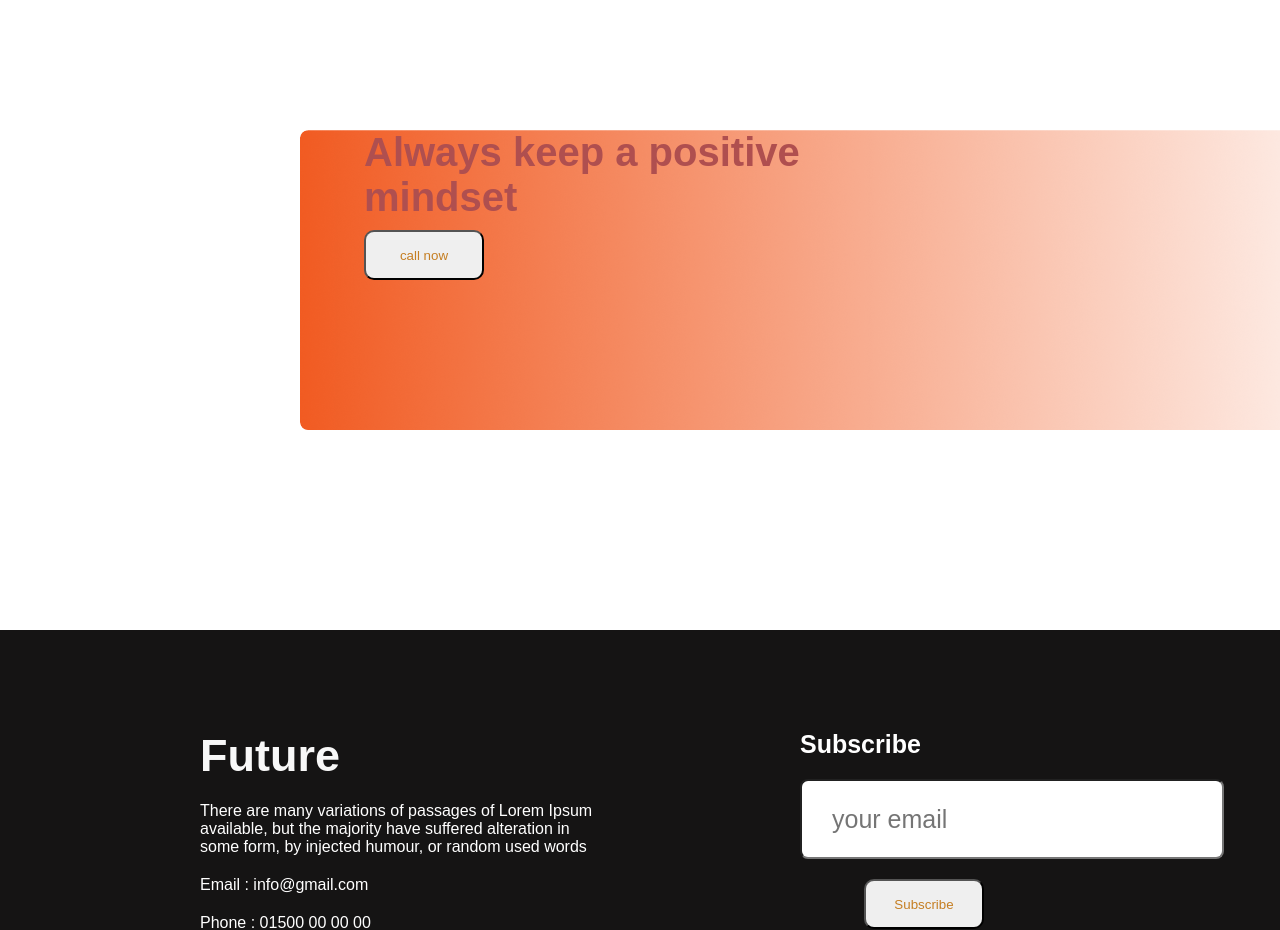
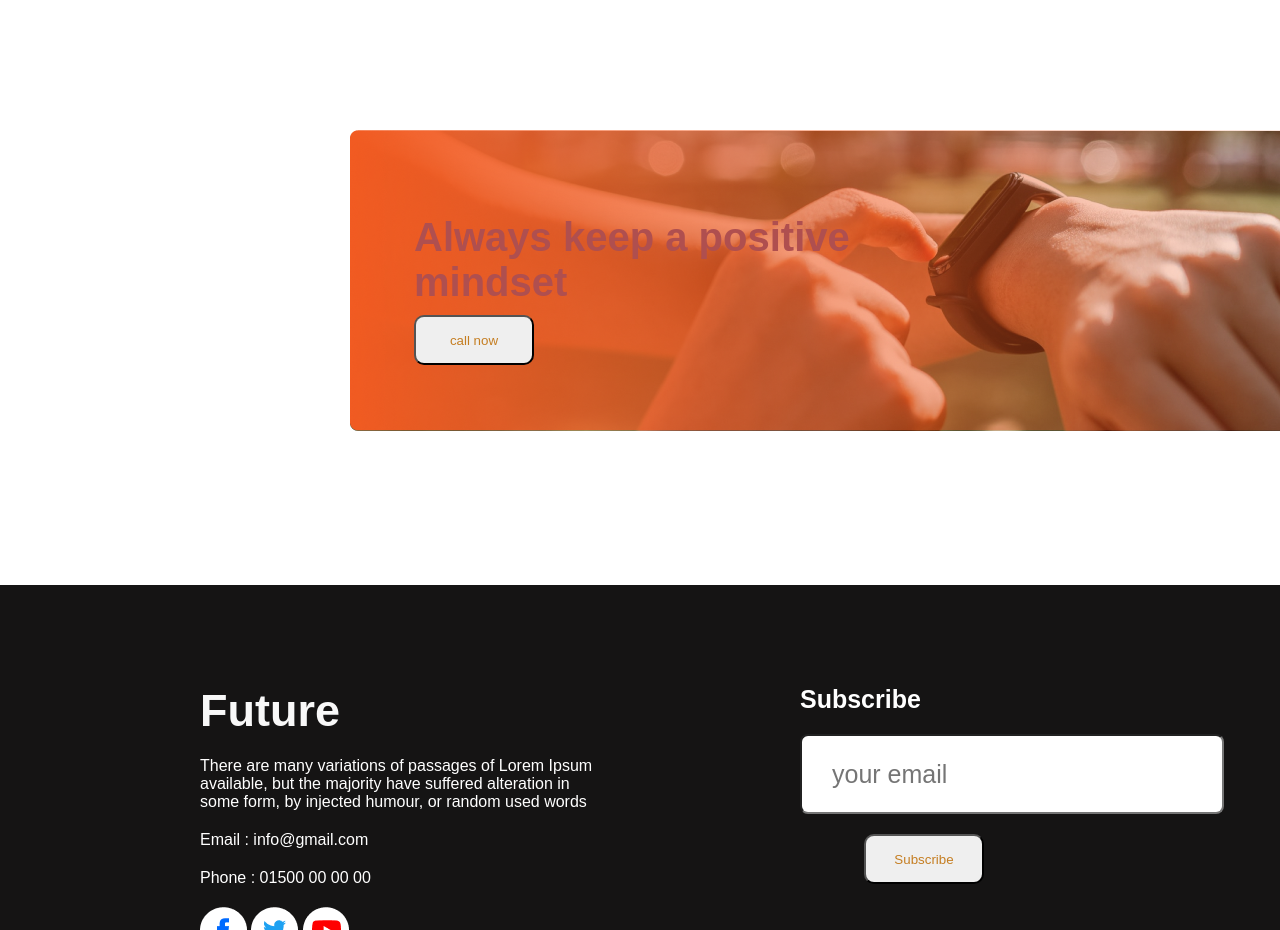
Before and after one commit to iamalaminhossain/new-year-repo, a plain HTML site: page index.html in a window 1280 px wide. Shown: the part 2260-3190 px from the top of the page. Drawn offline with Linux system fonts and the light colour scheme.

Commit message:
third commit

```diff
--- a/index.html
+++ b/index.html
@@ -79,9 +79,14 @@
         </div>
       </section>
 
-      <section class="section-title">
+      <section class="lucky">
+        <div class="section-title">
+          <img src="/images/gradient2.png" alt="">
+        </div>
+        <div id="navy">
         <h2 class="section-subtitle">Always keep a positive mindset</h2>
         <button class="btn-second">call now</button>
+      </div>
       </section>
       <section class="form">
         <div>
--- a/style/style.css
+++ b/style/style.css
@@ -29,6 +29,7 @@
   margin-left: 845px;
   margin-bottom: 340px;
 }
+
 .head {
   width: 1600px;
   height: 880px;
@@ -72,6 +73,7 @@
   display: flex;
   margin-bottom: 200px;
 }
+
 .skill-subtitle {
   color: #151414;
   font-size: 40px;
@@ -98,7 +100,9 @@
   font-weight: 500;
   margin-bottom: 200px;
 }
-
+ .lucky{
+  margin-left: 350px;
+ }
 .section-subtitle {
   color: #af4f4f;
   width: 460px;
@@ -114,14 +118,14 @@
   color: rgb(197, 126, 34);
   margin-left: 64px;
 }
-.section-title {
-  background-image: url(/images/gradient2.png);
+
+.section-title{
+  background-image: url(/images/watch.png);
   background-repeat: no-repeat;
-  width: 1100px;
-  height: 300px;
-  margin-left: 300px;
-  margin-bottom: 200px;
-  border-radius: 8px;
+}
+#navy{
+  position: relative;
+  bottom: 220px;
 }
 .form {
   display: flex;
```
